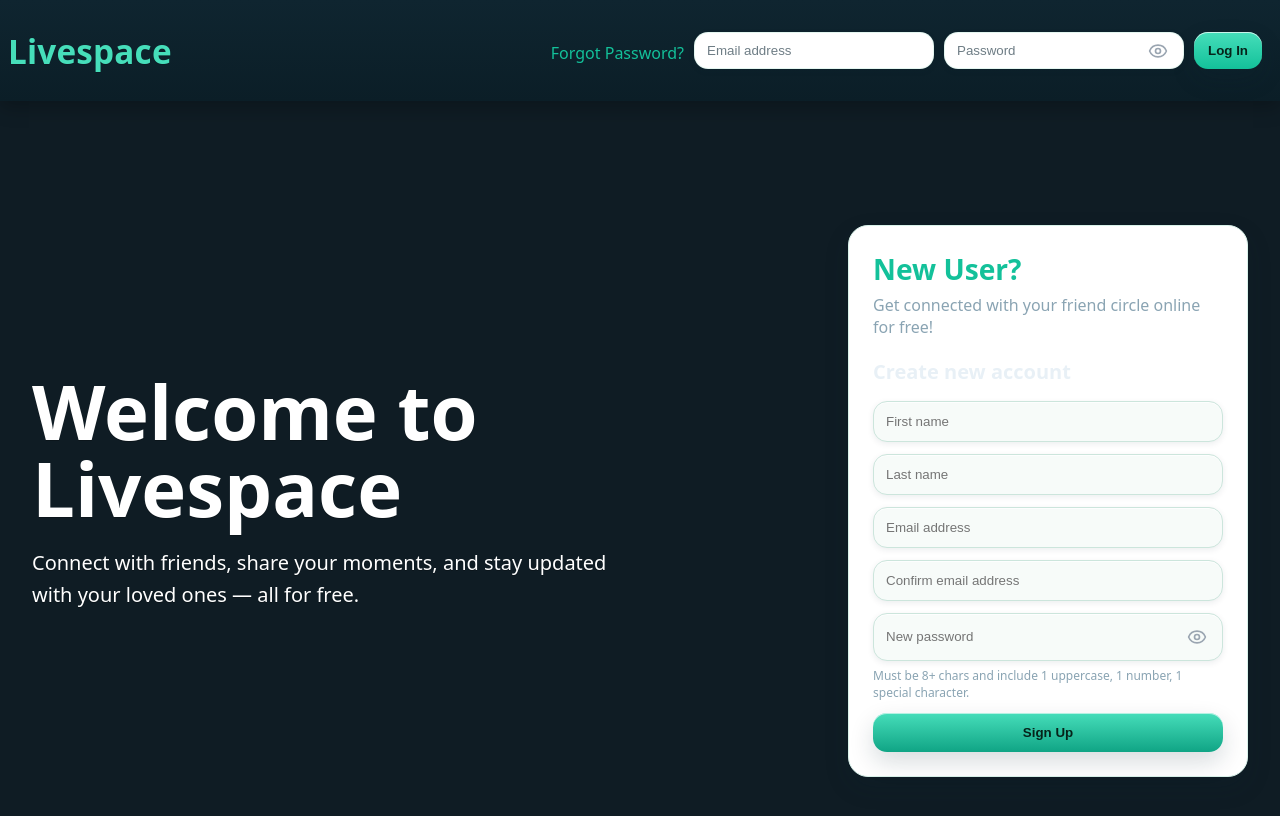
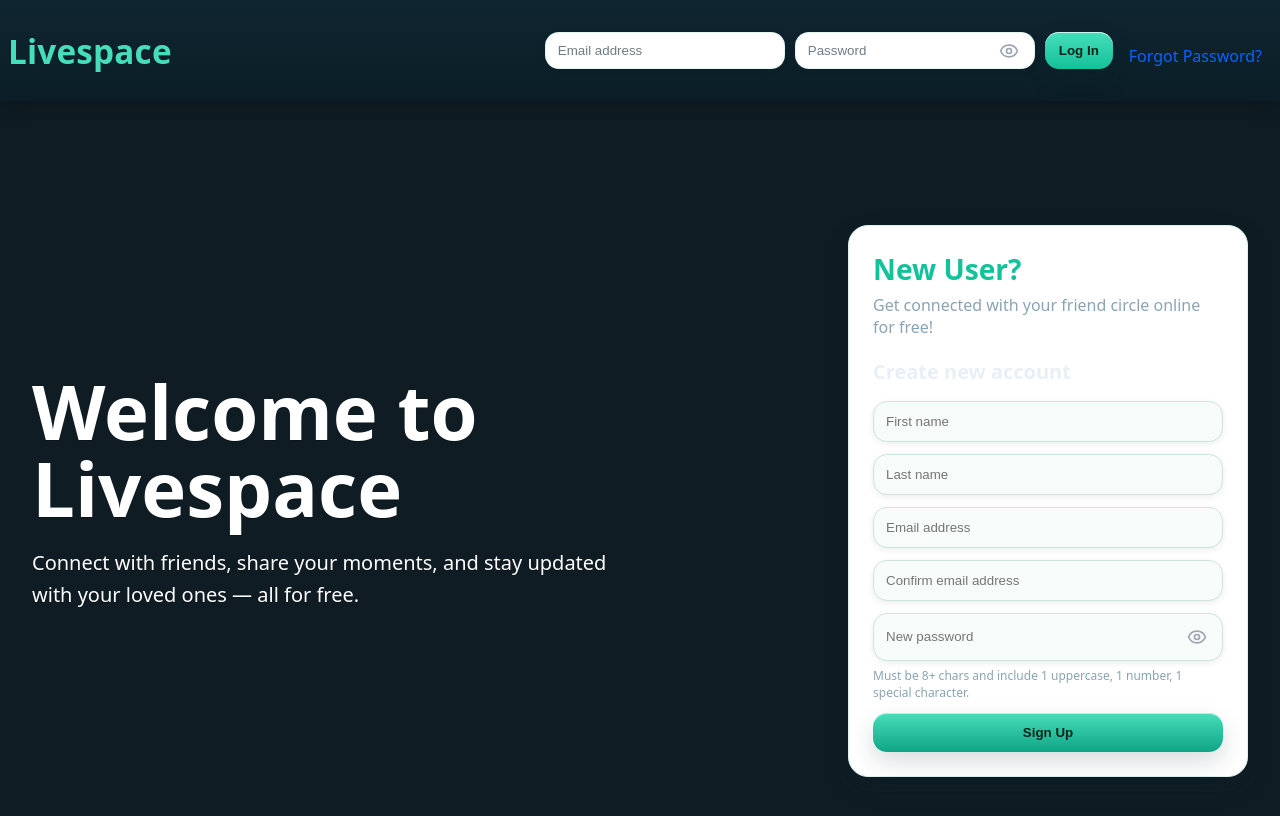
Before and after one commit to balafutianos/LiveSpace, a React (Create React App) app in the folder livespace/: page / in a window 1280 px wide. Shown: the top 816 px of the page. Built offline with nearby package versions, Linux system fonts and the light colour scheme; no server answers.

Commit message:
Refactor login form and improve forgot password UX
Simplified error handling and removed redundant code in the Nav component. The forgot password link is now outside the form and uses a unified handler with improved focus and error feedback. Added styling for the forgot password link in Signup.css.

```diff
--- a/livespace/src/Frontend/Nav.jsx
+++ b/livespace/src/Frontend/Nav.jsx
@@ -1,90 +1,58 @@
-import React, { useState } from "react";
-import { signInWithEmailAndPassword } from "firebase/auth";
+import React, { useState, useRef } from "react";
+import { signInWithEmailAndPassword, sendPasswordResetEmail } from "firebase/auth";
 import { auth } from "./firebase";
 import { toast } from "react-toastify";
 import { Eye, EyeOff } from "lucide-react";
 import "./Signup.css";
-import { sendPasswordResetEmail } from "firebase/auth";
 
 function Nav() {
   const [loginEmail, setLoginEmail] = useState("");
   const [loginPassword, setLoginPassword] = useState("");
   const [showPassword, setShowPassword] = useState(false);
   const [loading, setLoading] = useState(false);
+  const emailRef = useRef(null);
 
-  // Field & general errors
-  const [errors, setErrors] = useState({
-    email: "",
-    password: "",
-    general: "",
-  });
-
-  const getFriendlyMessage = (code) => {
-    switch (code) {
-      case "auth/invalid-email":
-        return { email: "Please enter a valid email address." };
-      case "auth/user-not-found":
-      case "auth/wrong-password":
-      case "auth/invalid-credential":
-        return { general: "Email or password is incorrect." };
-      case "auth/too-many-requests":
-        return { general: "Too many attempts. Please try again later or reset your password." };
-      case "auth/network-request-failed":
-        return { general: "Network error. Check your connection and try again." };
-      default:
-        return { general: "Something went wrong. Please try again." };
-    }
-  };
+  const [errors, setErrors] = useState({ email: "", password: "", general: "" });
 
   const handleLogin = async (e) => {
     e.preventDefault();
-
     setErrors({ email: "", password: "", general: "" });
 
-    const nextErrors = {};
-    if (!loginEmail) nextErrors.email = "Email is required.";
-    if (!loginPassword) nextErrors.password = "Password is required.";
-    if (Object.keys(nextErrors).length) {
-      setErrors((prev) => ({ ...prev, ...nextErrors }));
+    const next = {};
+    if (!loginEmail.trim()) next.email = "Email is required.";
+    if (!loginPassword) next.password = "Password is required.";
+    if (Object.keys(next).length) {
+      setErrors((p) => ({ ...p, ...next }));
+      if (next.email && emailRef.current) emailRef.current.focus();
       return;
     }
 
     try {
       setLoading(true);
-      await signInWithEmailAndPassword(auth, loginEmail, loginPassword);
+      await signInWithEmailAndPassword(auth, loginEmail.trim(), loginPassword);
       toast.success("User logged in successfully", { position: "top-center" });
       window.location.href = "/profile";
     } catch (error) {
-      const friendly = getFriendlyMessage(error.code);
-      setErrors((prev) => ({ ...prev, ...friendly }));
-      toast.error(friendly.general || friendly.email || friendly.password || "Login failed", {
-        position: "bottom-center",
-      });
+      toast.error("Login failed", { position: "bottom-center" });
     } finally {
       setLoading(false);
     }
   };
 
-const handleForgotPassword = async () => {
+  const handleForgotPassword = async (e) => {
+    e.preventDefault();
     if (!loginEmail.trim()) {
-    toast.error("Enter your email address first.");
+      setErrors((p) => ({ ...p, email: "Please enter your email address first." }));
+      if (emailRef.current) emailRef.current.focus();
       return;
     }
-
     try {
       await sendPasswordResetEmail(auth, loginEmail.trim());
       toast.info("Password reset email sent. Please check your inbox.");
     } catch (error) {
-    if (error.code === "auth/user-not-found") {
-      toast.error("No account found with that email.");
-    } else if (error.code === "auth/invalid-email") {
-      toast.error("Invalid email format.");
-    } else {
       toast.error("Could not send reset email. Try again.");
     }
-  }
   };
-
 
   return (
     <nav className="navbar">
@@ -98,44 +66,16 @@ const handleForgotPassword = async () => {
             </div>
           )}
 
-<a
-  href="#"
-  className="forgot-password"
-  onClick={(e) => {
-    e.preventDefault(); // stop page refresh
-    if (!loginEmail.trim()) {
-      toast.error("Please enter your email address first.");
-      return;
-    }
-
-    sendPasswordResetEmail(auth, loginEmail.trim())
-      .then(() => {
-        toast.info("Password reset email sent. Please check your inbox.");
-      })
-      .catch((error) => {
-        if (error.code === "auth/user-not-found") {
-          toast.error("No account found with that email.");
-        } else if (error.code === "auth/invalid-email") {
-          toast.error("Invalid email format.");
-        } else {
-          toast.error("Could not send reset email. Try again.");
-        }
-      });
-  }}
->
-  Forgot Password?
-</a>
-
-
           <div className="input-wrap">
             <input
+              ref={emailRef}
               type="email"
               placeholder="Email address"
               value={loginEmail}
               onChange={(e) => setLoginEmail(e.target.value)}
               required
               className={errors.email ? "is-error" : ""}
-              aria-invalid={Boolean(errors.email)}
+              aria-invalid={!!errors.email}
               aria-describedby={errors.email ? "login-email-error" : undefined}
               autoComplete="email"
               inputMode="email"
@@ -147,21 +87,19 @@ const handleForgotPassword = async () => {
             )}
           </div>
 
-          {/* Password with eye inside the field */}
           <div className="input-wrap password-wrap">
             <div className="control">
               <input
-                type={showPassword ? "text" : "password"}     // 👈 single type attribute
+                type={showPassword ? "text" : "password"}
                 placeholder="Password"
                 value={loginPassword}
                 onChange={(e) => setLoginPassword(e.target.value)}
                 required
                 className={`input ${errors.password ? "is-error" : ""}`}
-                aria-invalid={Boolean(errors.password)}
+                aria-invalid={!!errors.password}
                 aria-describedby={errors.password ? "login-password-error" : undefined}
                 autoComplete="current-password"
               />
-
               <button
                 type="button"
                 className="toggle-visibility"
@@ -171,7 +109,6 @@ const handleForgotPassword = async () => {
                 {showPassword ? <EyeOff size={20} /> : <Eye size={20} />}
               </button>
             </div>
-
             {errors.password && (
               <small id="login-password-error" className="field-error">
                 {errors.password}
@@ -179,18 +116,18 @@ const handleForgotPassword = async () => {
             )}
           </div>
 
-          <button
-            type="submit"
-            className="login-button"
-            disabled={loading}
-            aria-busy={loading}
-          >
+          <button type="submit" className="login-button" disabled={loading} aria-busy={loading}>
             {loading ? "Logging in…" : "Log In"}
           </button>
         </form>
+
+        {/* Anchor outside the form */}
+        <a href="#" className="forgot-password" onClick={handleForgotPassword}>
+          Forgot Password?
+        </a>
       </div>
     </nav>
   );
+}
 
-}
-export default Nav;
+export default Nav;  // <-- default export
--- a/livespace/src/Frontend/Signup.css
+++ b/livespace/src/Frontend/Signup.css
@@ -388,3 +388,13 @@ body{
   outline: 2px solid var(--accent, #22d3ee);
   outline-offset: 2px;
 }
+.forgot-password {
+  display: inline-block;
+  margin-top: 10px;
+  color: #0b63ff;
+  text-decoration: none;
+  cursor: pointer;
+}
+.forgot-password:hover {
+  text-decoration: underline;
+}
```
Lines whose indentation alone changed are shown as unchanged.
